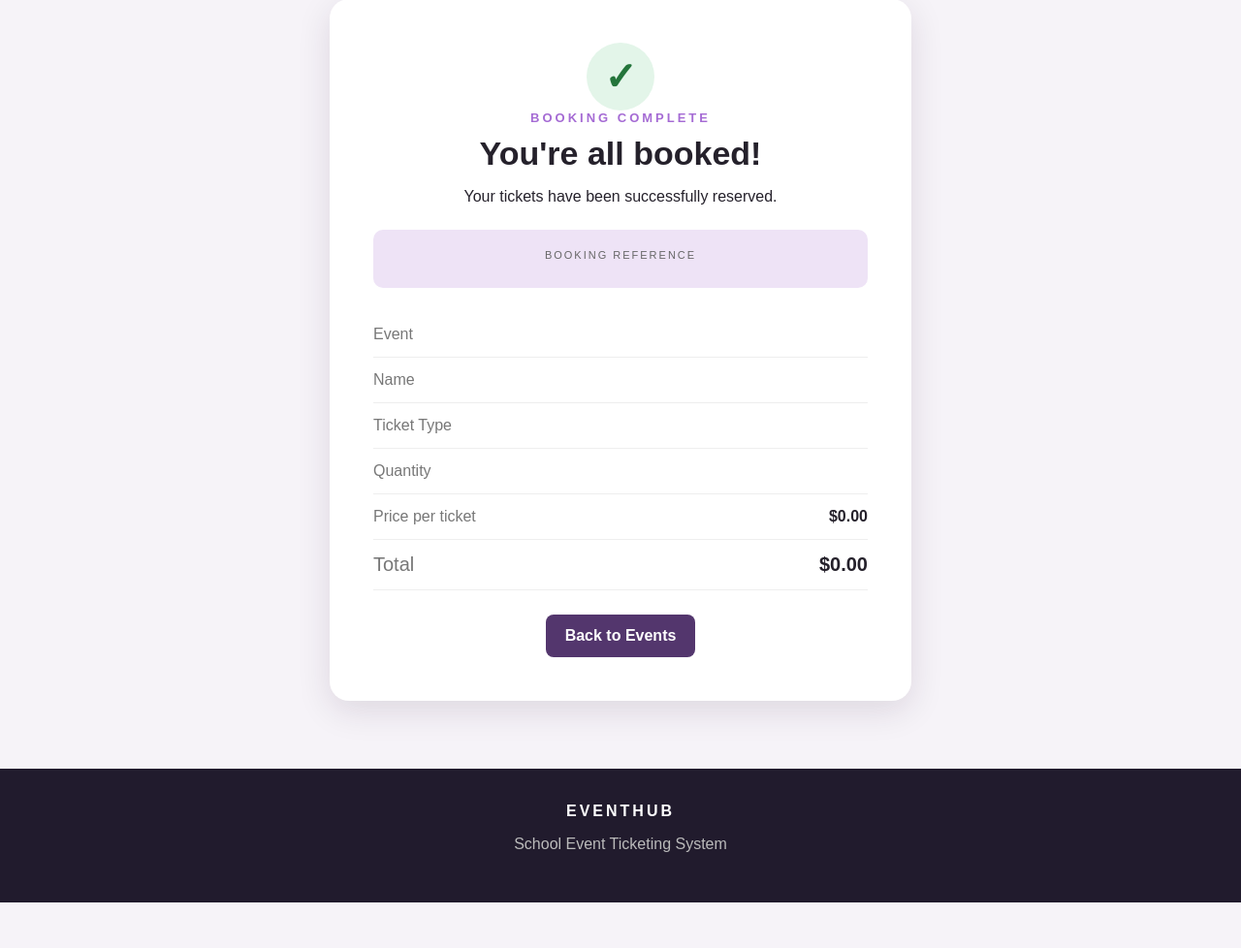
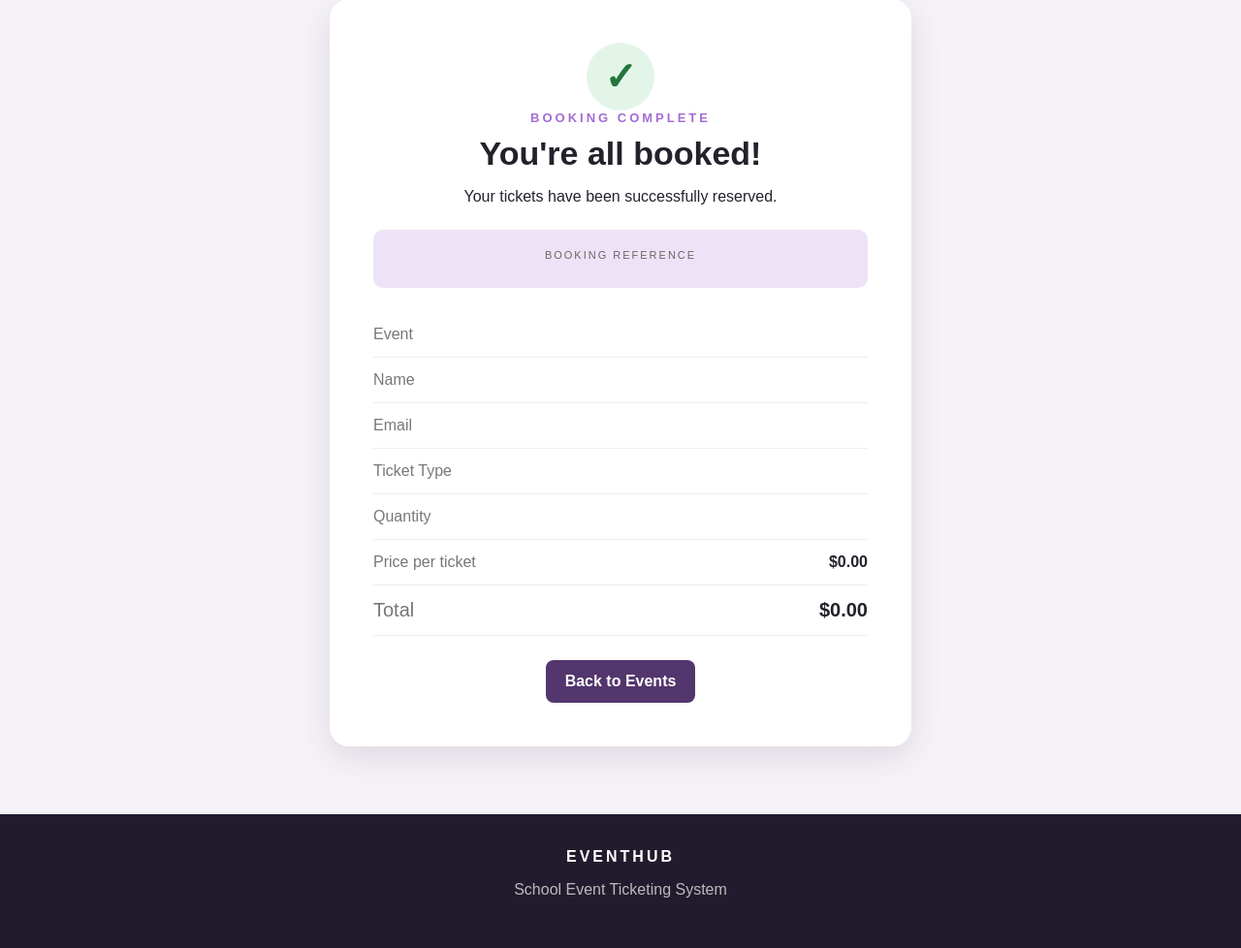
Before and after one commit to st25511-hub/Year-12-assessment, a Flask app: template templates/confirmation.html in a window 1280 px wide. Shown: the part 141-1119 px from the top of the page at 97% size. Before the commit the page ends 1072 px from the top, so only its background shows below. Run offline with Flask 3, Linux system fonts and the light colour scheme; the template is opened without the code that fills it, so the values that code supplies are empty.

Commit message:
Improve booking confirmation

```diff
--- a/data/events.json
+++ b/data/events.json
@@ -27,7 +27,7 @@
         "date": "7 October 2026",
         "price": 15.0,
         "capacity": 150,
-        "available": 149,
+        "available": 148,
         "icon": "\ud83c\udfb6",
         "description": "Enjoy an evening of live music and performances from talented students."
     },
--- a/templates/confirmation.html
+++ b/templates/confirmation.html
@@ -43,6 +43,11 @@
             </div>
 
             <div>
+                <span>Email</span>
+                <strong>{{ booking.email }}</strong>
+            </div>
+
+            <div>
                 <span>Ticket Type</span>
                 <strong>{{ booking.ticket_type }}</strong>
             </div>
```
Also changed, not shown: data/bookings.db.
